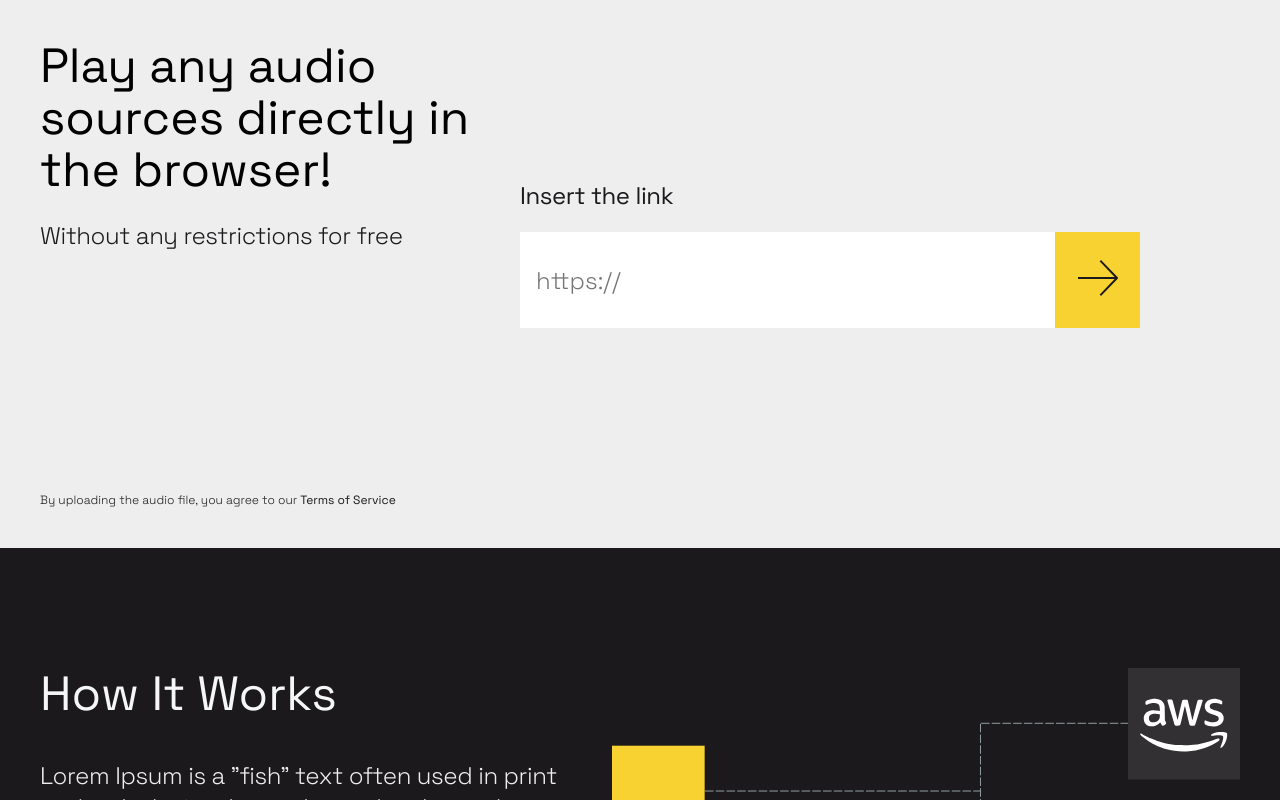
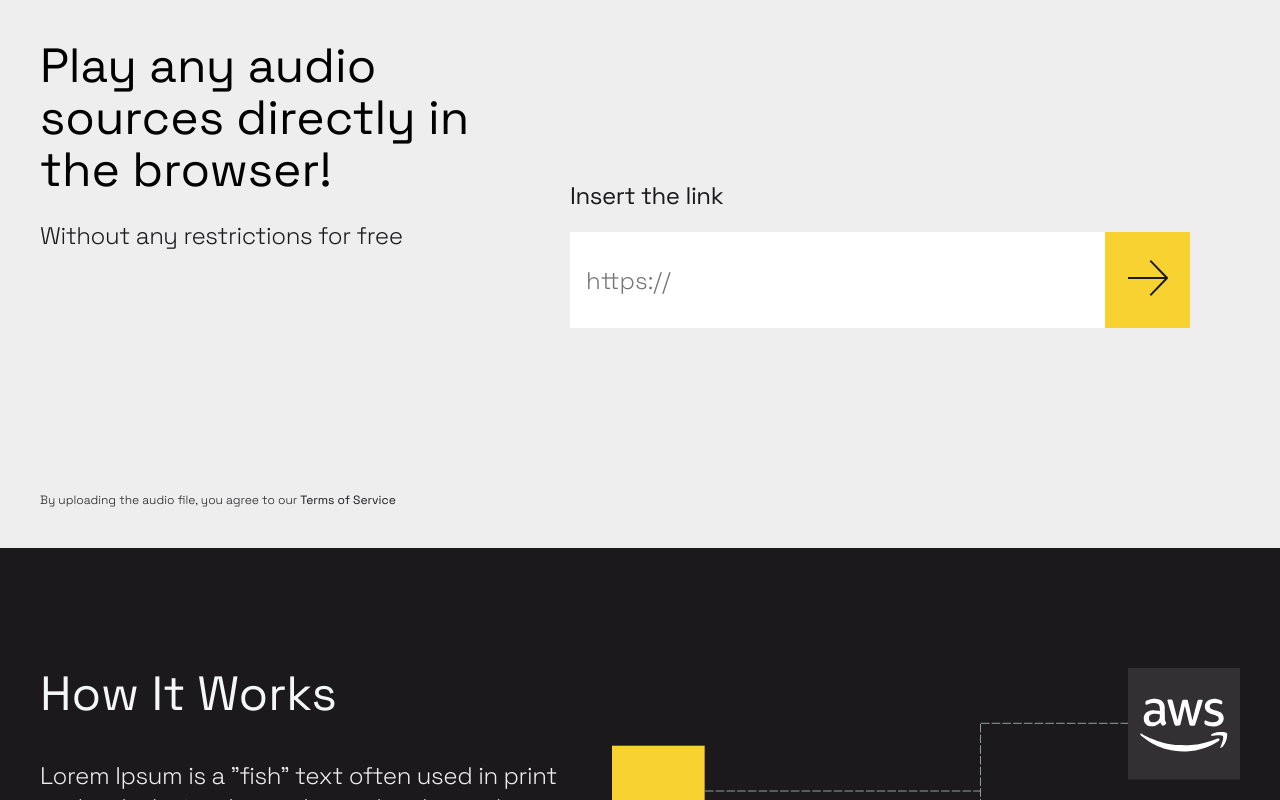
Before and after one commit to Spudisis/media, a React (Create React App) app: page / in a window 1280 px wide. Shown: the top 800 px of the page. Built offline with nearby package versions, Linux system fonts and the light colour scheme.

Commit message:
fix style

```diff
--- a/src/Form/Form.module.css
+++ b/src/Form/Form.module.css
@@ -1,6 +1,9 @@
 .wrapper {
 	position: relative;
 	margin-bottom: 40px;
+	width: 100%;
+	display: grid;
+	justify-content: center;
 }
 
 .Form {
@@ -68,5 +71,6 @@
 	}
 	.wrapper {
 		margin-bottom: 0px;
+		display: block;
 	}
 }
--- a/src/Form/store/store.ts
+++ b/src/Form/store/store.ts
@@ -33,7 +33,9 @@ class History {
 
 		if (found.length > 0) {
 			const filter = this.history.filter((elem) => elem !== value);
+			console.log(filter);
 			localStorage.setItem("history", JSON.stringify([value, ...filter]));
+			return this.getHistory();
 		}
 		return true;
 	}
```
